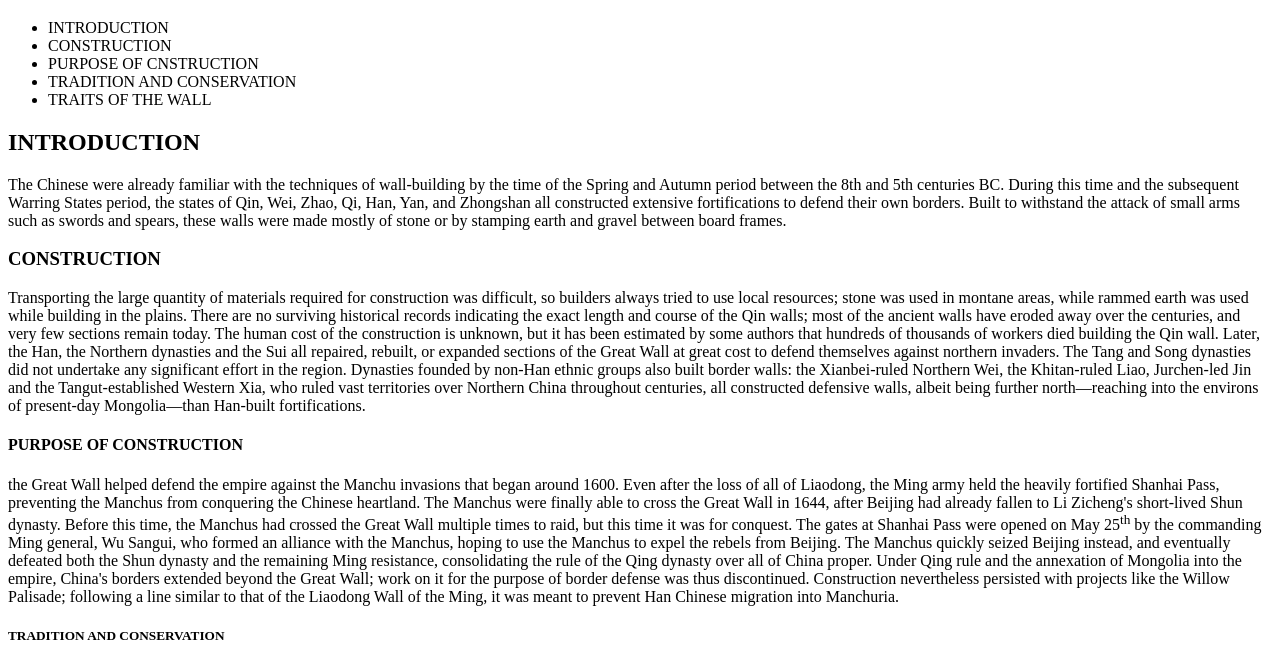
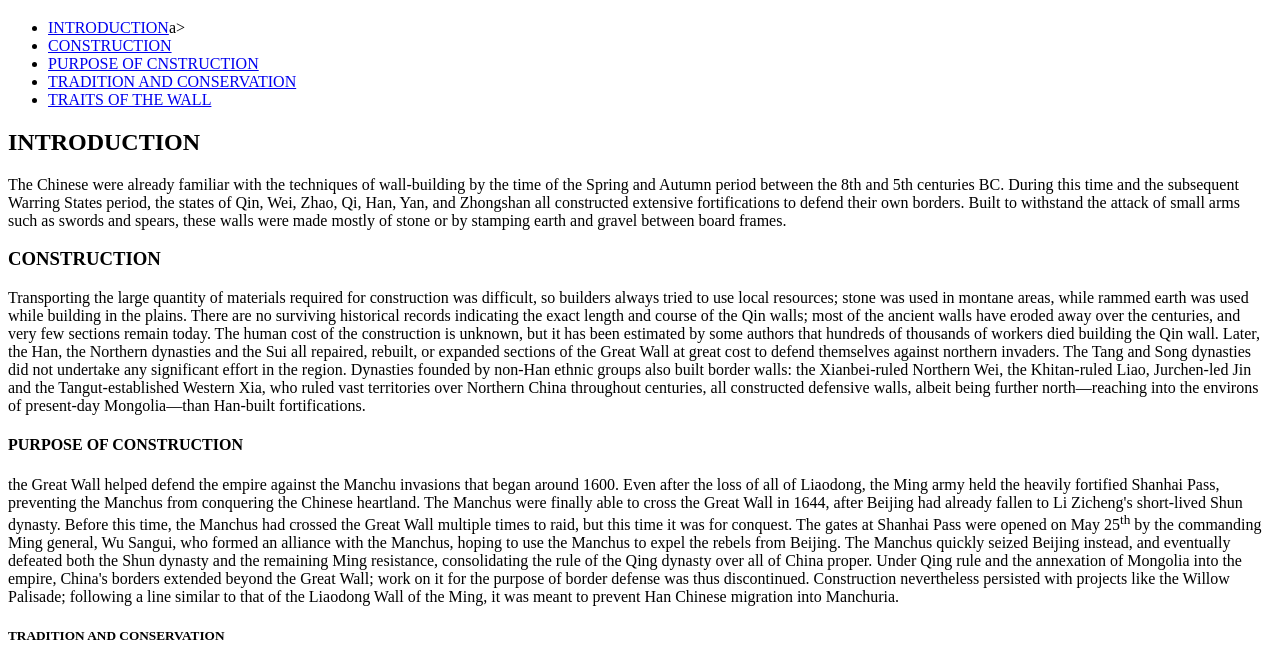
Before and after one commit to Ssaammy/cli, a plain HTML site: page index.html in a window 1280 px wide. Shown: the part 61-724 px from the top of the page. Drawn offline with Linux system fonts and the light colour scheme.

Commit message:
Update index.html
Meta 1.2

```diff
--- a/index.html
+++ b/index.html
@@ -9,11 +9,11 @@
     <h1>THE GREAT WALL OF CHINA</h1>
     <nav class="navbar">
         <ul>
-            <li><a href="#INTRODUCTION"></a>INTRODUCTION</li>
-            <li><a href="#CONSTRUCTION"></a>CONSTRUCTION</li>
-            <li><a href="#PURPOSE OF CNSTRUCTION"></a>PURPOSE OF CNSTRUCTION</li>
-            <li><a href="#TRADITION AND CONSERVATION"></a>TRADITION AND CONSERVATION</li>
-            <li><a href="#TRAITS OF THE WALL"></a>TRAITS OF THE WALL</li>
+            <li><a href="#INTRODUCTION">INTRODUCTION</a>a></li>
+            <li><a href="#CONSTRUCTION">CONSTRUCTION</a></li>
+            <li><a href="#PURPOSE OF CNSTRUCTION">PURPOSE OF CNSTRUCTION</a></li>
+            <li><a href="#TRADITION AND CONSERVATION">TRADITION AND CONSERVATION</a></li>
+            <li><a href="#TRAITS OF THE WALL">TRAITS OF THE WALL</a></li>
         </ul>
     </nav>
     <section id="INTRODUCTION">
```
